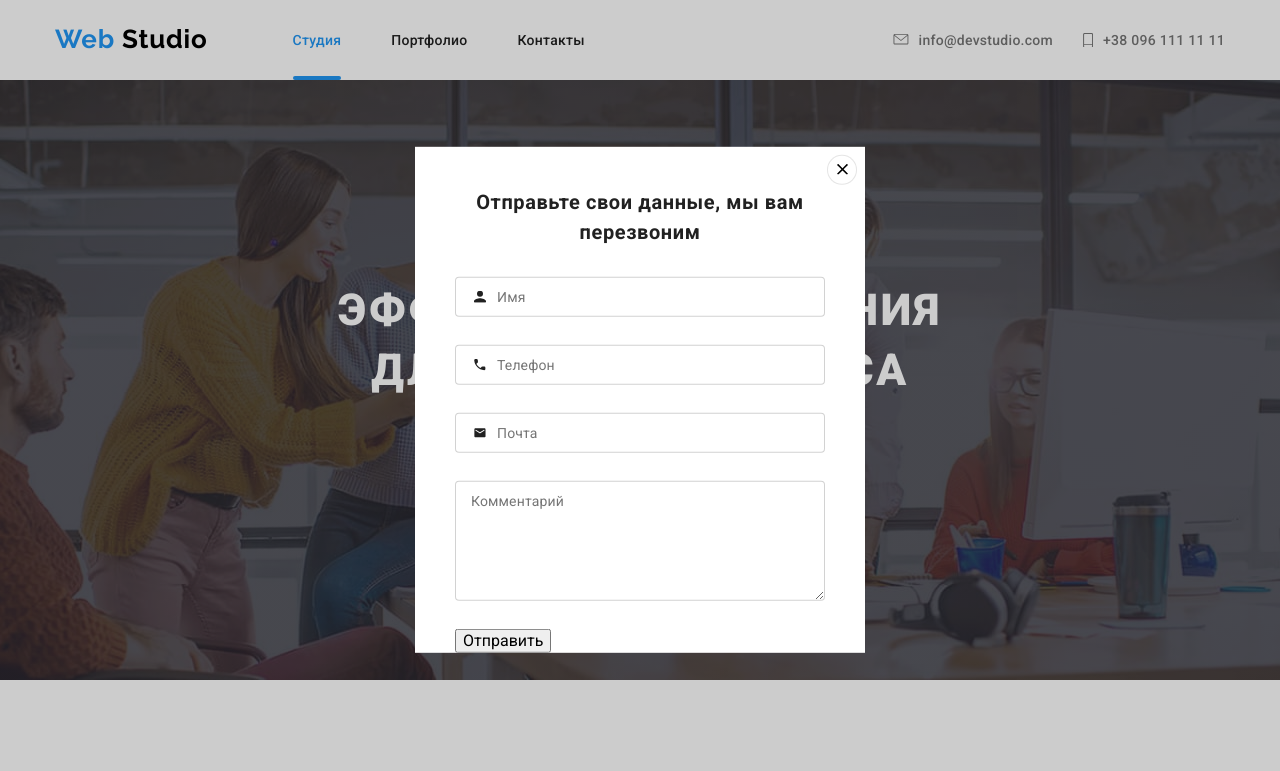
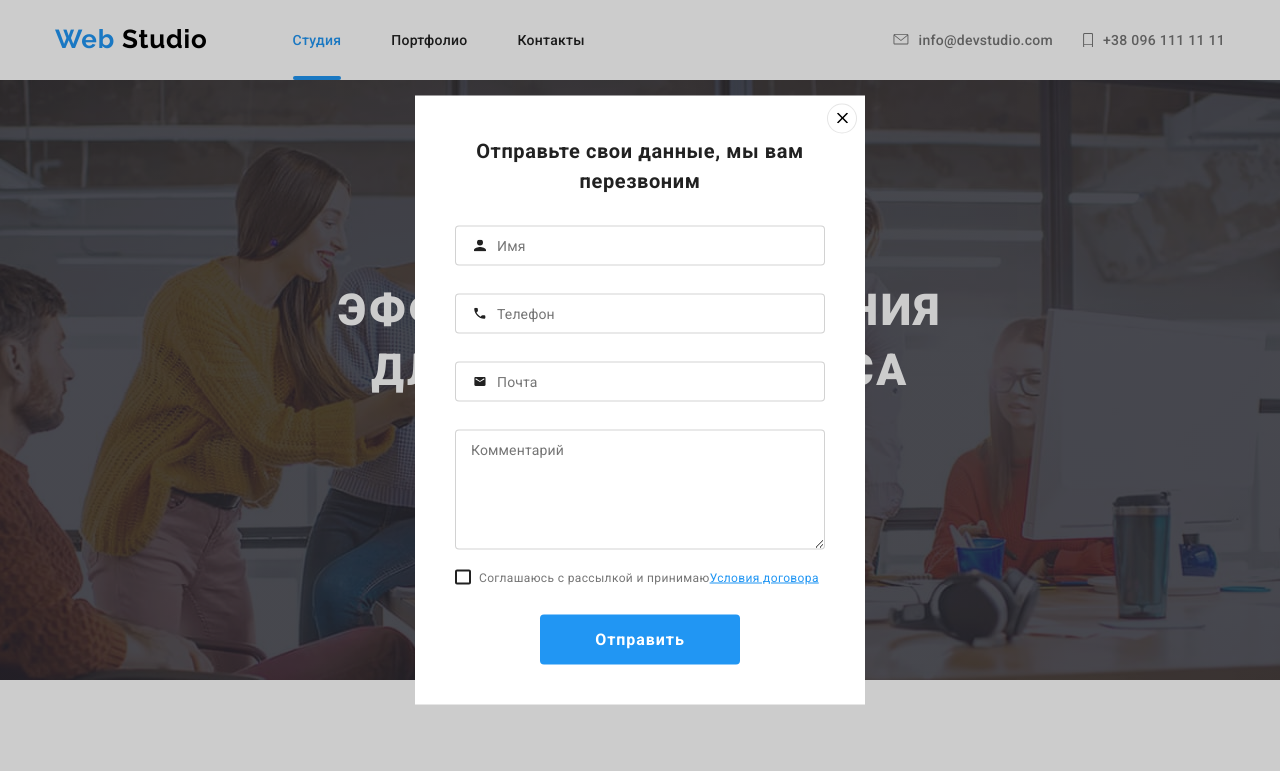
Before and after one commit to ArturShkekin/goit-markup-hw-06, a plain HTML site: page index.html in a window 1280 px wide. Shown: the top 771 px of the page. Drawn offline with nearby package versions, Linux system fonts and the light colour scheme.

Commit message:
Сделал модалку

```diff
--- a/css/style.css
+++ b/css/style.css
@@ -700,7 +700,7 @@ p {
 }
 
 .footer-button {
-    background: #2196f3;
+    background-color: #2196f3;
     color: #ffffff;
     width: 200px;
     height: 50px;
@@ -716,6 +716,12 @@ p {
     box-shadow: 0px 4px 4px rgba(0, 0, 0, 0.15);
     border-radius: 4px;
     border: none;
+    transition: background-color 250ms cubic-bezier(0.4, 0, 0.2, 1);
+}
+
+.footer-button:hover,
+.footer-button:focus {
+    background-color: ;
 }
 
 .icon-footer-button {
@@ -943,6 +949,20 @@ p {
     flex-direction: column;
 }
 
+.div-comment {
+    position: relative;
+    margin-bottom: 20px;
+    display: flex;
+    flex-direction: column;
+}
+
+.div-checkbox {
+    position: relative;
+    margin-bottom: 30px;
+    display: flex;
+    flex-direction: column;
+}
+
 .form-input {
     width: 100%;
     height: 40px;
@@ -972,7 +992,7 @@ p {
     line-height: 16px;
     letter-spacing: 0.01em;
     color: #757575;
-    transition: transform 250ms cubic-bezier(0.4, 0, 0.2, 1), color 250ms cubic-bezier(0.4, 0, 0.2, 1)
+    transition: transform 250ms cubic-bezier(0.4, 0, 0.2, 1), color 250ms cubic-bezier(0.4, 0, 0.2, 1);
 }
 
 .form-input:focus + .form-label,
@@ -1007,7 +1027,7 @@ p {
     line-height: 16px;
     letter-spacing: 0.01em;
     color: #757575;
-    transition: transform 250ms cubic-bezier(0.4, 0, 0.2, 1), color 250ms cubic-bezier(0.4, 0, 0.2, 1)
+    transition: transform 250ms cubic-bezier(0.4, 0, 0.2, 1), color 250ms cubic-bezier(0.4, 0, 0.2, 1);
 }
 
 .form-comment:focus + .comment-label,
@@ -1015,3 +1035,81 @@ p {
     color: #2196F3;
     transform: translateY(-32px) translateX(-26px);
 }
+
+.checkbox-label {
+    display: flex;
+    align-items: center;
+    font-weight: normal;
+    font-size: 12px;
+    line-height: 14px;
+    letter-spacing: 0.03em;
+    color: #757575;
+}
+
+.checkbox {
+    position: absolute;
+    width: 1px;
+    height: 1px;
+    margin: -1px;
+    border: 0;
+    padding: 0;
+    clip: rect(0 0 0 0);
+    overflow: hidden;
+}
+
+.form-policy-link {
+    display: inline-flex;
+    text-decoration: underline;
+    color: #2196F3;
+    font-weight: normal;
+    font-size: 12px;
+    line-height: 14px;
+    letter-spacing: 0.03em;
+}
+
+.form-span {
+    display: inline-block;
+    width: 16px;
+    height: 15px;
+    margin: 0;
+    background-color: #ffffff;
+    margin-right: 8px;
+    border-radius: 2px;
+    border: 2px solid #212121;
+    transition: background-color 250ms cubic-bezier(0.4, 0, 0.2, 1);
+}
+
+.checkbox:checked + .form-span {
+    border-color: #2196F3;
+    background-color: #2196F3;
+    background-image: url("../img/check.svg");
+    background-repeat: no-repeat;
+    background-size: contain;
+    background-origin: border-box;
+}
+
+.submit {
+    display: flex;
+    align-items: center;
+    justify-content: center;
+    text-align: center;
+    font-weight: bold;
+    font-size: 16px;
+    line-height: 30px;
+    letter-spacing: 0.06em;
+    color: #FFFFFF;
+    background-color: #2196F3;
+    border: none;
+    border-radius: 4px;
+    width: 200px;
+    height: 50px;
+    margin-right: auto;
+    margin-left: auto;
+    margin-bottom: 40px;
+    transition: background-color 250ms cubic-bezier(0.4, 0, 0.2, 1);
+}
+
+.submit:hover,
+.submit:focus {
+    background-color: #188CE8;
+}
--- a/index.html
+++ b/index.html
@@ -24,7 +24,7 @@
                             <a href="portfolio.html" class="nav-link">Портфолио</a>
                         </li>
                         <li class="div-nav-li">
-                            <a href="index.html" class="nav-link">Контакты</a>
+                            <a href="/" class="nav-link">Контакты</a>
                         </li>
                     </ul>
                 </nav>
@@ -56,7 +56,7 @@
         <section class="main-container">
             <div class="main-div">
                 <h1 class="main-title">ЭФФЕКТИВНЫЕ РЕШЕНИЯ <br> ДЛЯ ВАШЕГО БИЗНЕСА</h1>
-                <button class="button">Заказать услугу</button>
+                <button class="button" data-modal-open >Заказать услугу</button>
             </div>
         </section>
 
@@ -480,12 +480,12 @@
         </div>
         <p class="footer-signature">2020 | Developed by GoIT Students</p>
     </footer>
-
-    <div class="backdrop">
+    <!--Модальное окно-->
+    <div class="backdrop" data-modal>
         <div class="popup">
-            <button class="popup-button">
+            <button data-modal-close class="popup-button">
                 <svg class="popup-close">
-                    <use href="./img/sprite2.svg#icon-Close"
+                    <use href="./img/sprite3.svg#icon-Close"
                     ></use>
                 </svg>
             </button>
@@ -496,7 +496,7 @@
                     <label for="name" class="form-label">Имя</label>
                         <svg class="form-svg">
                             <use
-                            href="./img/sprite2.svg#icon-person"
+                            href="./img/sprite3.svg#icon-person"
                             ></use>
                         </svg>
                 </div>
@@ -505,7 +505,7 @@
                     <label for="tel" class="form-label">Телефон</label>
                         <svg class="form-svg">
                             <use
-                            href="./img/sprite2.svg#icon-phone"
+                            href="./img/sprite3.svg#icon-phone"
                             ></use>
                         </svg>
                 </div>
@@ -514,20 +514,24 @@
                     <label for="email" class="form-label">Почта</label>
                         <svg class="form-svg">
                             <use
-                            href="./img/sprite2.svg#icon-email"
+                            href="./img/sprite3.svg#icon-email"
                             ></use>
                         </svg>
                 </div>
-                <div class="div-popup">
+                <div class="div-comment">
                     <textarea name="comment" id="comment" cols="30" rows="10" class="form-comment" placeholder=" "></textarea>
                     <label for="comment" class="comment-label">Комментарий</label>
                 </div>
-
-                <button>Отправить</button>
+                <div class="div-checkbox">
+                    <label class="checkbox-label"><input type="checkbox" name="checkbox" class="checkbox">
+                        <span class="form-span">
+                        </span>
+                        Соглашаюсь с рассылкой и принимаю <a href="" class="form-policy-link">Условия договора</a></label>
+                </div>
+                <button type="submit" class="submit">Отправить</button>
             </form>
-
-
-
         </div>
+        <script src="./js/modal.js">
+        </script>
 </body>
 </html>
--- /dev/null
+++ b/js/modal.js
@@ -0,0 +1,14 @@
+(() => {
+    const refs = {
+      openModalBtn: document.querySelector('[data-modal-open]'),
+      closeModalBtn: document.querySelector('[data-modal-close]'),
+      modal: document.querySelector('[data-modal]'),
+    };
+
+    refs.openModalBtn.addEventListener('click', toggleModal);
+    refs.closeModalBtn.addEventListener('click', toggleModal);
+
+    function toggleModal() {
+      refs.modal.classList.toggle('is-hidden');
+    }
+  })();
```
Also changed, not shown: img/check.svg (added), img/sprite3.svg (added).
